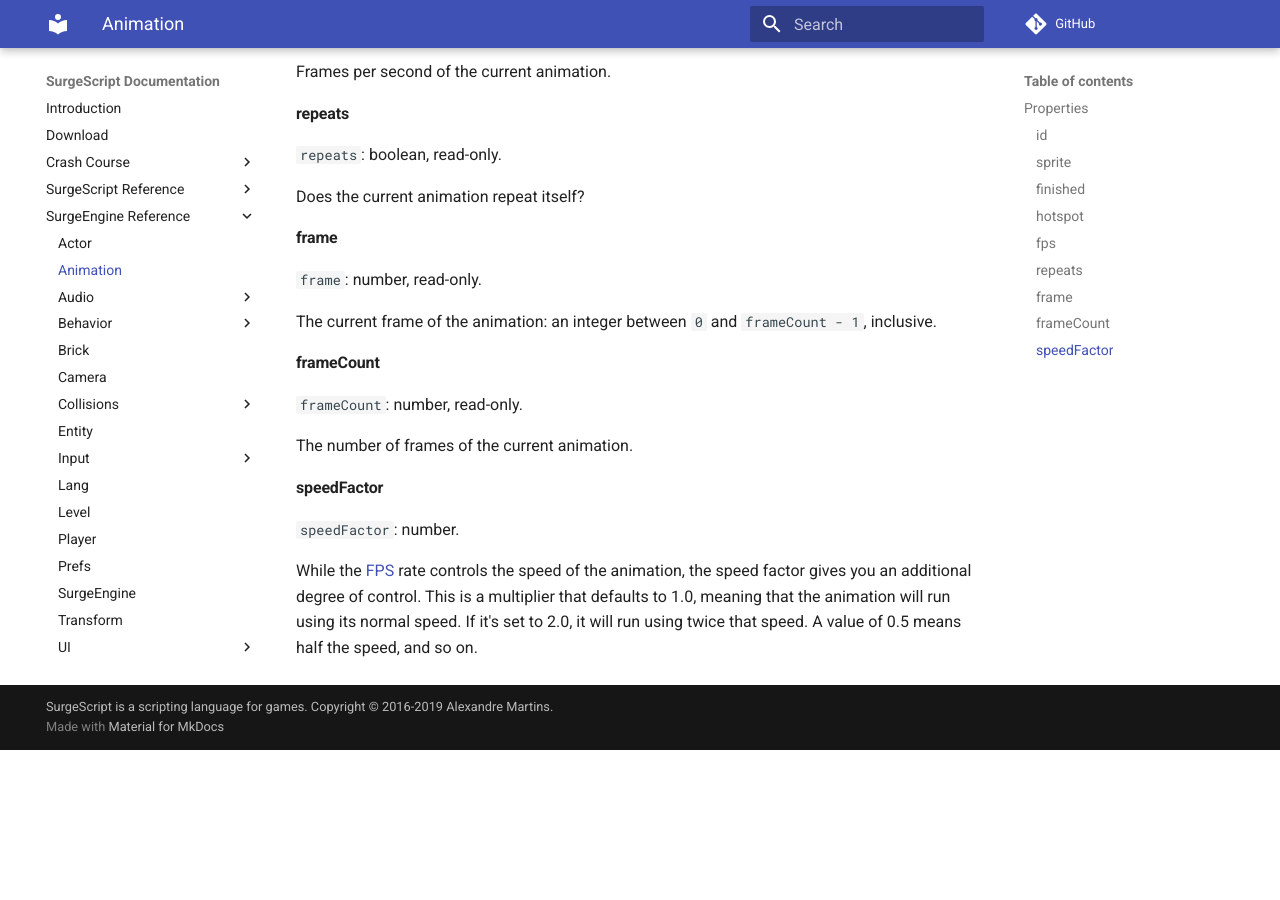
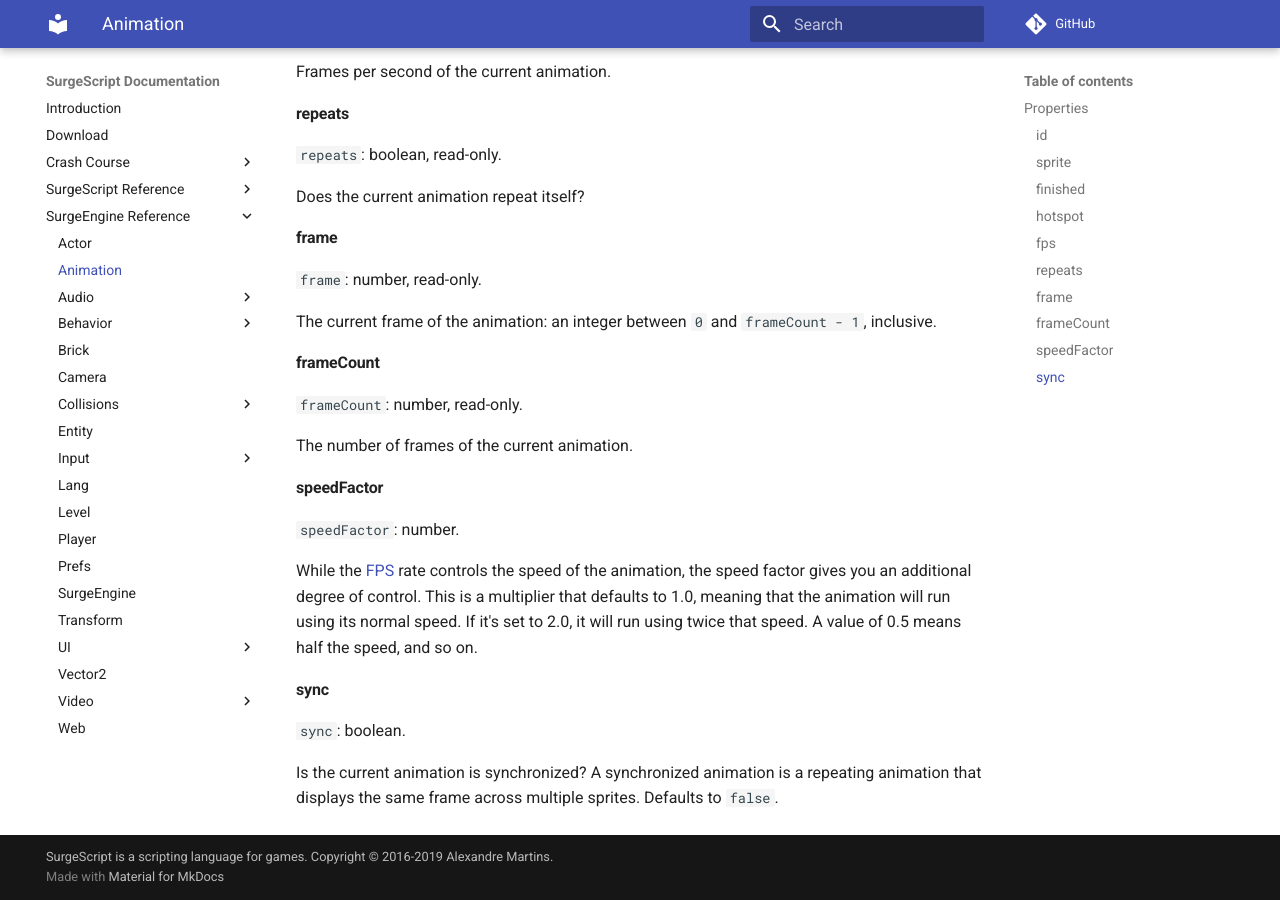
Before and after one commit to alemart/surgescript, an MkDocs documentation site: the page built from docs/engine/animation.md, in a window 1280 px wide and 900 px high, scrolled down 1152 px. Built offline with MkDocs 1.6.1 and Material for MkDocs 9.7.7, drawn with Linux system fonts in a browser that asks for light colours; comment, search, counter and statistics services are not loaded; before the commit the page ends 1902 px from its top, so only the background shows below that.

Commit message:
Documented Animation.sync

```diff
--- a/docs/engine/animation.md
+++ b/docs/engine/animation.md
@@ -76,3 +76,9 @@
 `speedFactor`: number.
 
 While the [FPS](#fps) rate controls the speed of the animation, the speed factor gives you an additional degree of control. This is a multiplier that defaults to 1.0, meaning that the animation will run using its normal speed. If it's set to 2.0, it will run using twice that speed. A value of 0.5 means half the speed, and so on.
+
+#### sync
+
+`sync`: boolean.
+
+Is the current animation is synchronized? A synchronized animation is a repeating animation that displays the same frame across multiple sprites. Defaults to `false`.
```
